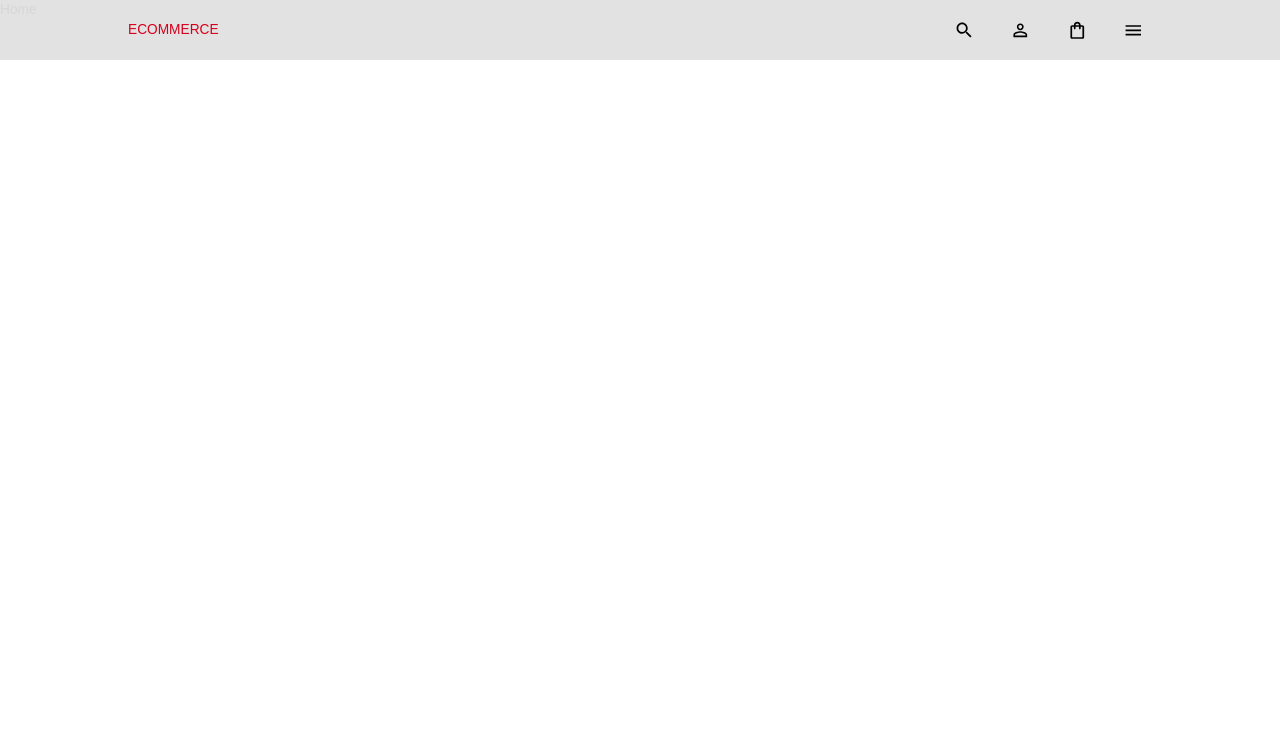
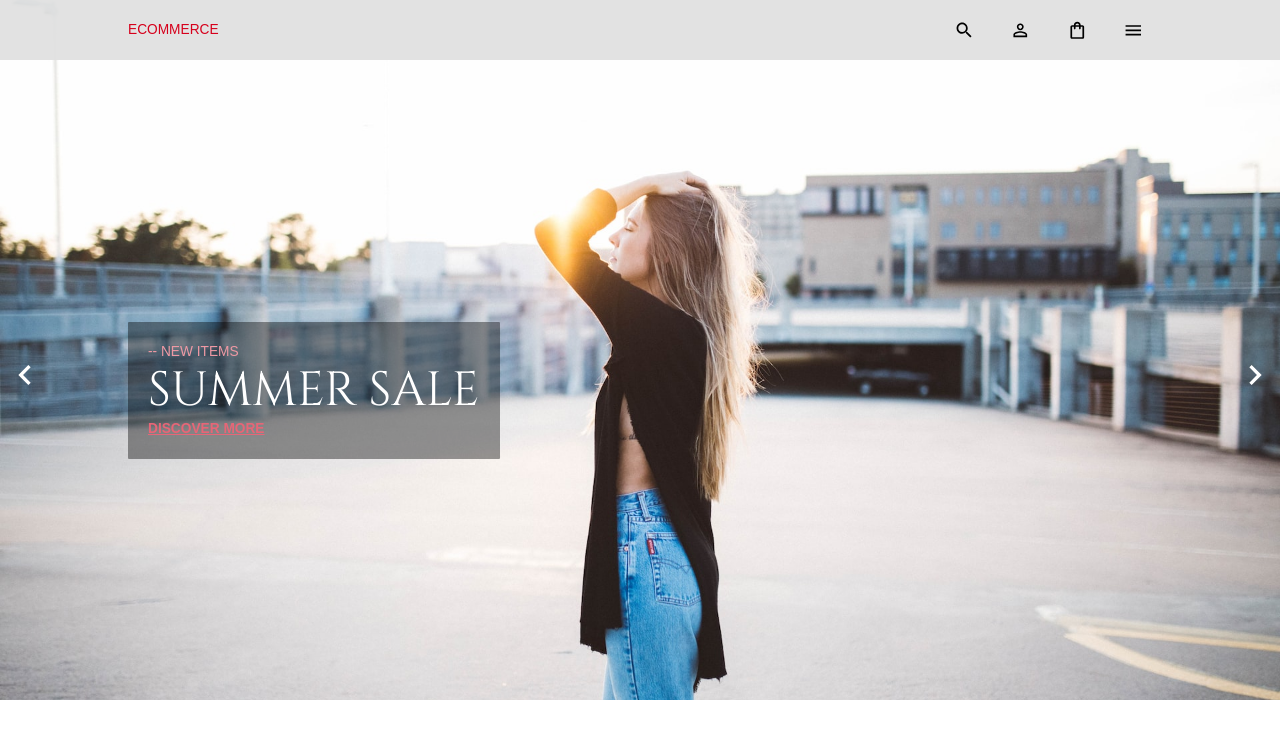
Before and after one commit to Hassan-Hammoud/e-commerce-two, a React (Create React App) app: page / in a window 1280 px wide. Shown: the top 738 px of the page. Built offline with nearby package versions, Linux system fonts and the light colour scheme; a web font is replaced by a local one.

Commit message:
finished Main Carousel

```diff
--- a/src/scenes/home/Home.jsx
+++ b/src/scenes/home/Home.jsx
@@ -1,7 +1,12 @@
 import React from "react";
+import MainCarousel from "./MainCarousel";
 
 const Home = () => {
-  return <div>Home</div>;
+  return (
+    <div>
+      <MainCarousel />
+    </div>
+  );
 };
 
 export default Home;
--- /dev/null
+++ b/src/scenes/home/MainCarousel.jsx
@@ -0,0 +1,103 @@
+import React from "react";
+import { Box, Typography, IconButton, useMediaQuery } from "@mui/material";
+import { Carousel } from "react-responsive-carousel";
+import "react-responsive-carousel/lib/styles/carousel.min.css";
+import NavigateBeforeIcon from "@mui/icons-material/NavigateBefore";
+import NavigateNextIcon from "@mui/icons-material/NavigateNext";
+import { shades } from "../../theme";
+import NavigateNext from "@mui/icons-material/NavigateNext";
+
+// import all image from assets folder
+const importAll = (r) =>
+  r.keys().reduce((acc, item) => {
+    acc[item.replace("./", "")] = r(item);
+    return acc;
+  }, {});
+
+export const heroTextureImports = importAll(
+  require.context("../../assets", false, /\.(png|jpe?g|svg)$/)
+);
+// console.log(heroTextureImports);
+
+const MainCarousel = () => {
+  const isNonMobile = useMediaQuery("(min-width: 600px)");
+
+  return (
+    <Carousel
+      infiniteLoop={true}
+      showThumbs={false}
+      showIndicators={false}
+      showStatus={false}
+      renderArrowPrev={(onClickHandler, hasPrev, label) => (
+        <IconButton
+          onClick={onClickHandler}
+          sx={{
+            position: "absolute",
+            top: "50%",
+            left: "0",
+            color: "white",
+            padding: "5px",
+            zIndex: "10",
+          }}
+        >
+          <NavigateBeforeIcon sx={{ fontSize: 40 }} />
+        </IconButton>
+      )}
+      renderArrowNext={(onClickHandler, hasNext, label) => (
+        <IconButton
+          onClick={onClickHandler}
+          sx={{
+            position: "absolute",
+            top: "50%",
+            right: "0",
+            color: "white",
+            padding: "5px",
+            zIndex: "10",
+          }}
+        >
+          <NavigateNextIcon sx={{ fontSize: 40 }} />
+        </IconButton>
+      )}
+    >
+      {Object.values(heroTextureImports).map((texture, index) => (
+        <Box key={`carousel-image-${index}`}>
+          <img
+            src={texture}
+            alt={`carousel-${index}`}
+            style={{
+              width: "100%",
+              height: "700px",
+              objectFit: "cover",
+              backgroundAttachment: "fixed",
+            }}
+          />
+          <Box
+            color="white"
+            padding="20px"
+            borderRadius="1px"
+            textAlign="left"
+            backgroundColor="rgb(0,0,0,0.4)"
+            position="absolute"
+            top="46%"
+            left={isNonMobile ? "10%" : "0"}
+            right={isNonMobile ? undefined : "0"}
+            margin={isNonMobile ? undefined : "0 auto"}
+            maxWidth={isNonMobile ? undefined : "240px"}
+          >
+            <Typography color={shades.secondary[200]}>-- NEW ITEMS</Typography>
+            <Typography variant="h1">SUMMER SALE</Typography>
+            <Typography
+              color={shades.secondary[300]}
+              fontWeight="bold"
+              sx={{ textDecoration: "underline" }}
+            >
+              DISCOVER MORE
+            </Typography>
+          </Box>
+        </Box>
+      ))}
+    </Carousel>
+  );
+};
+
+export default MainCarousel;
```
